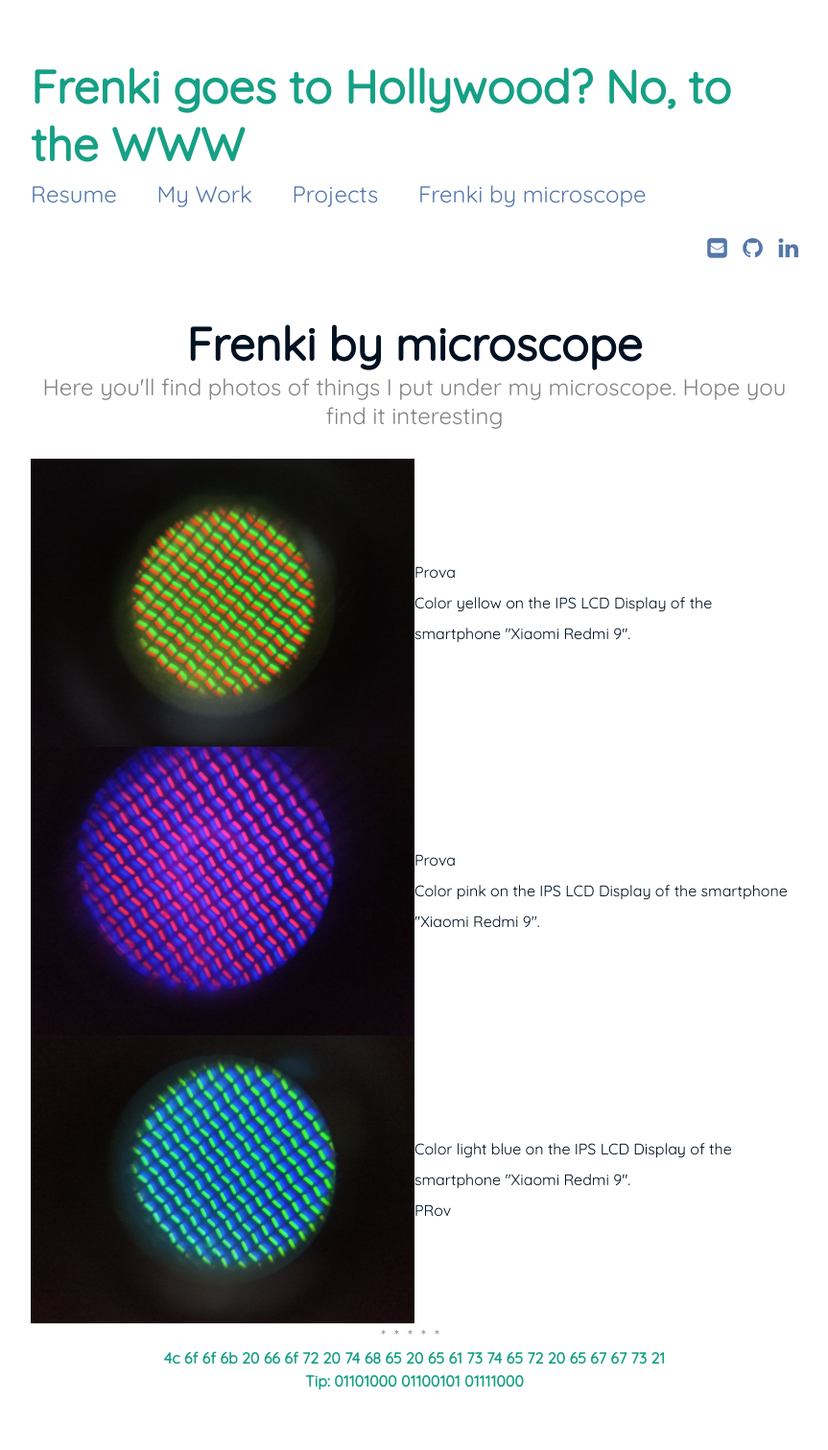
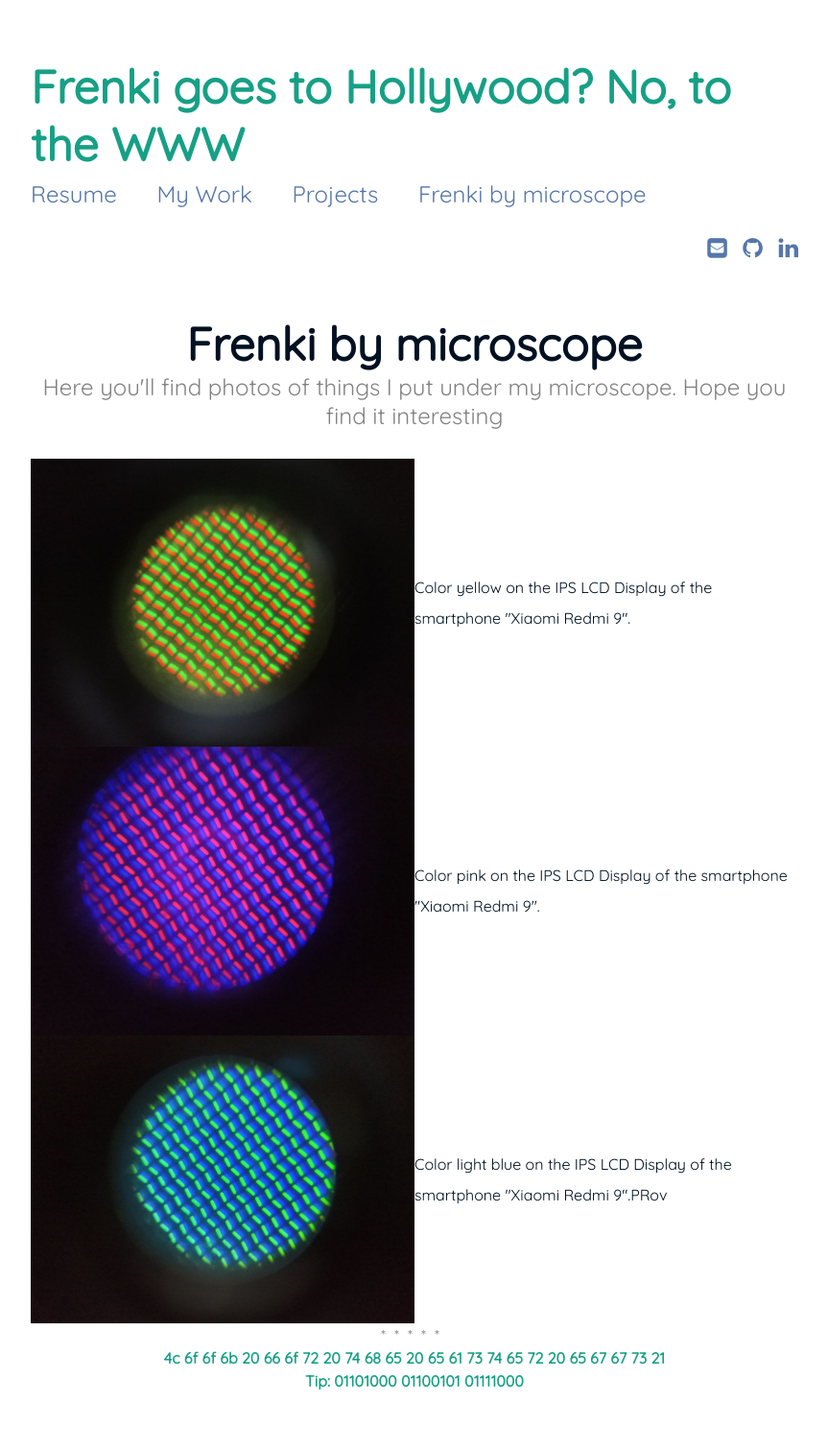
Before and after one commit to FreShq99/frenkishqepa.com, a Jekyll site: the page built from gallery.md, in a window 1280 px wide. Shown: the whole page at 96% size, without its empty margins (208-1071 px from the left). Built offline with Jekyll 4.4.1, drawn with Linux system fonts in a browser that asks for light colours.

Commit message:
Update gallery.md

```diff
--- a/gallery.md
+++ b/gallery.md
@@ -7,15 +7,15 @@ subtitle: Here you'll find photos of things I put under my microscope. Hope you
 
 <div style="display: flex; justify-content: flex-start; align-items: center;">
   <img width="50%" src="MicroscopeGallery/yellow.jpeg" alt="">
-  <p style="margin: 0;"> Prova<br> Color yellow on the IPS LCD Display of the smartphone "Xiaomi Redmi 9".</p>
+  <p style="margin: 0;"> Color yellow on the IPS LCD Display of the smartphone "Xiaomi Redmi 9".</p>
 </div>
 
 <div style="display: flex; justify-content: flex-start; align-items: center;">
   <img width="50%" src="MicroscopeGallery/purple.jpeg" alt="">
-  <p style="margin: 0;"> Prova<br> Color pink on the IPS LCD Display of the smartphone "Xiaomi Redmi 9".</p>
+  <p style="margin: 0;"> Color pink on the IPS LCD Display of the smartphone "Xiaomi Redmi 9".</p>
 </div>
 
 <div style="display: flex; justify-content: flex-start; align-items: center;">
   <img width="50%" src="MicroscopeGallery/blu.jpeg" alt="">
-  <p style="margin: 0;"> Color light blue on the IPS LCD Display of the smartphone "Xiaomi Redmi 9".<br> PRov</p>
+  <p style="margin: 0;"> Color light blue on the IPS LCD Display of the smartphone "Xiaomi Redmi 9".PRov</p>
 </div>
```
